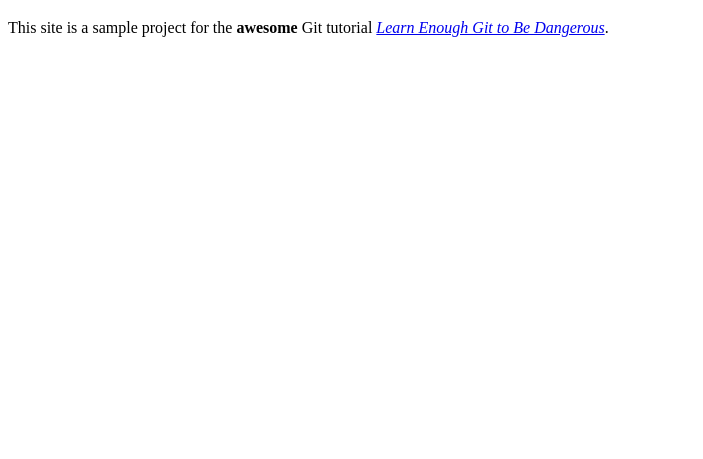
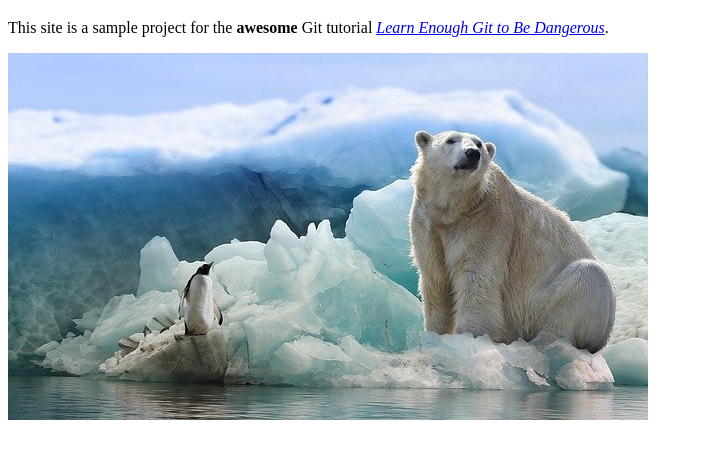
Before and after one commit to Gutierre-Braga/website, a plain HTML site: page about.html in a window 1280 px wide. Shown: the part 61-520 px from the top of the page, without its empty margins (0-703 px from the left). Drawn offline with Linux system fonts and the light colour scheme.

Commit message:
Add an image

```diff
--- a/about.html
+++ b/about.html
@@ -9,5 +9,6 @@
         This site is a sample project for the <strong>awesome</strong> Git
         tutorial <a href="http://learnenough.com/git-tutorial"><em>Learn Enough Git to Be Dangerous</em></a>.
         </p>
+        <img src="images/polar-bear-3277930_640.jpg" alt="Polar Bear"/>
     </body>
 </html>
```
Also changed, not shown: images/polar-bear-3277930_640.jpg (added).
